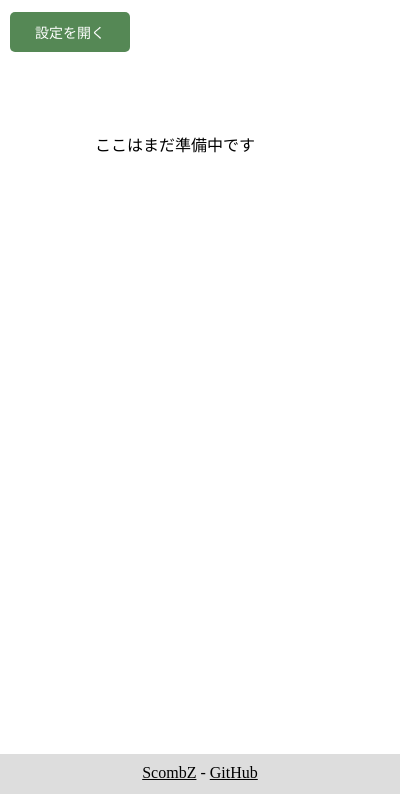
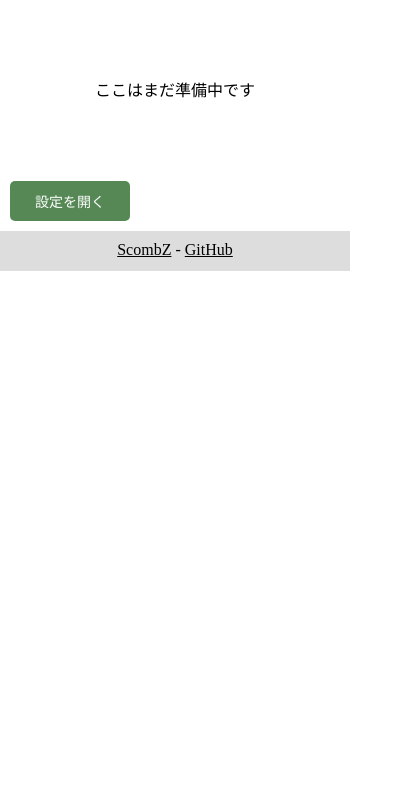
Before and after one commit to scombz-utilities/scombz-utilities-legacy, a browser extension: page ScombZ Utilities/popup/popup.html in a window 400 px wide. Shown: the part 50-844 px from the top of the page. Drawn offline with Linux system fonts and the light colour scheme.

Commit message:
ポップアップ時間割機能の準備のためにpopupのスタイルを一部変更

```diff
--- a/ScombZ Utilities/popup/popup.css
+++ b/ScombZ Utilities/popup/popup.css
@@ -25,12 +25,10 @@ h1{
 .footer{
     padding-top:10px;
     text-align: center;
-    position:absolute;
     background-color:#ddd;
     width: 100%;
     height:30px;
     margin: 0;
-    Bottom: 0;
 }
 .settings{
     width:330px;
--- a/ScombZ Utilities/popup/popup.html
+++ b/ScombZ Utilities/popup/popup.html
@@ -8,8 +8,10 @@
         <div id="mainbody">
             <div class="settings">
                 <h1>ScombZ Utilities</h1>
+                <div id="timetable">
+                    <p style="text-align:center;margin:80px auto;">ここはまだ準備中です</p>
+                </div>
                 <a id="go-to-options"><div class="setting-button">設定を開く</div></a>
-                <p style="text-align:center;margin:80px auto;">ここはまだ準備中です</p>
             </div>
             <div class="footer"><a href="https://scombz.shibaura-it.ac.jp/lms/timetable" target="_blank" rel="noopener noreferrer" class="footer-link">ScombZ</a> - <a href="https://github.com/yudai1204/ScombZ-Utilities" target="_blank" rel="noopener noreferrer" class="footer-link">GitHub</a></div>
         </div>
```
